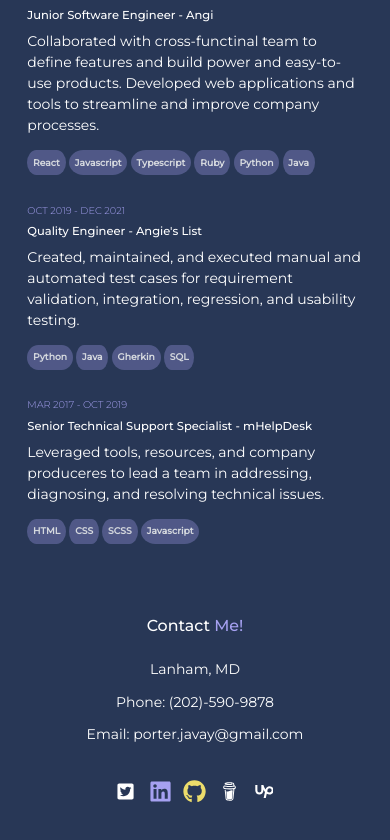
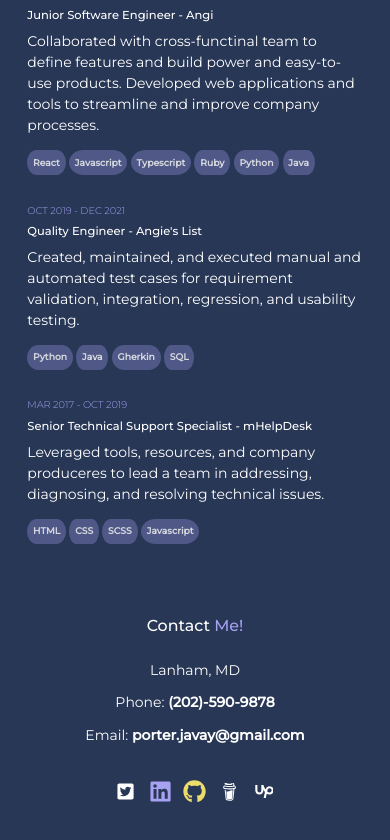
Before and after one commit to javayporter/javay-porter-project, a React (Vite) app: page / in a window 390 px wide. Shown: the part 642-1482 px from the top of the page. Built offline with nearby package versions, Linux system fonts and the light colour scheme.

Commit message:
add links to phone and email

```diff
--- a/src/components/ContactArea.jsx
+++ b/src/components/ContactArea.jsx
@@ -9,8 +9,12 @@ export const ContactArea = ({ cityState, phone, email }) => {
           Contact <span className="highlight-color">Me!</span>
         </h4>
         <p>{cityState}</p>
-        <p>{`Phone: ${phone}`}</p>
-        <p>{`Email: ${email}`}</p>
+        <p>
+          Phone: <a href={`tel:${phone}`}>{phone}</a>
+        </p>
+        <p>
+          Email: <a href={`mailto:${email}`}>{email}</a>
+        </p>
       </div>
       <div className="contact-area__right">
         <SocialIcons />
```
